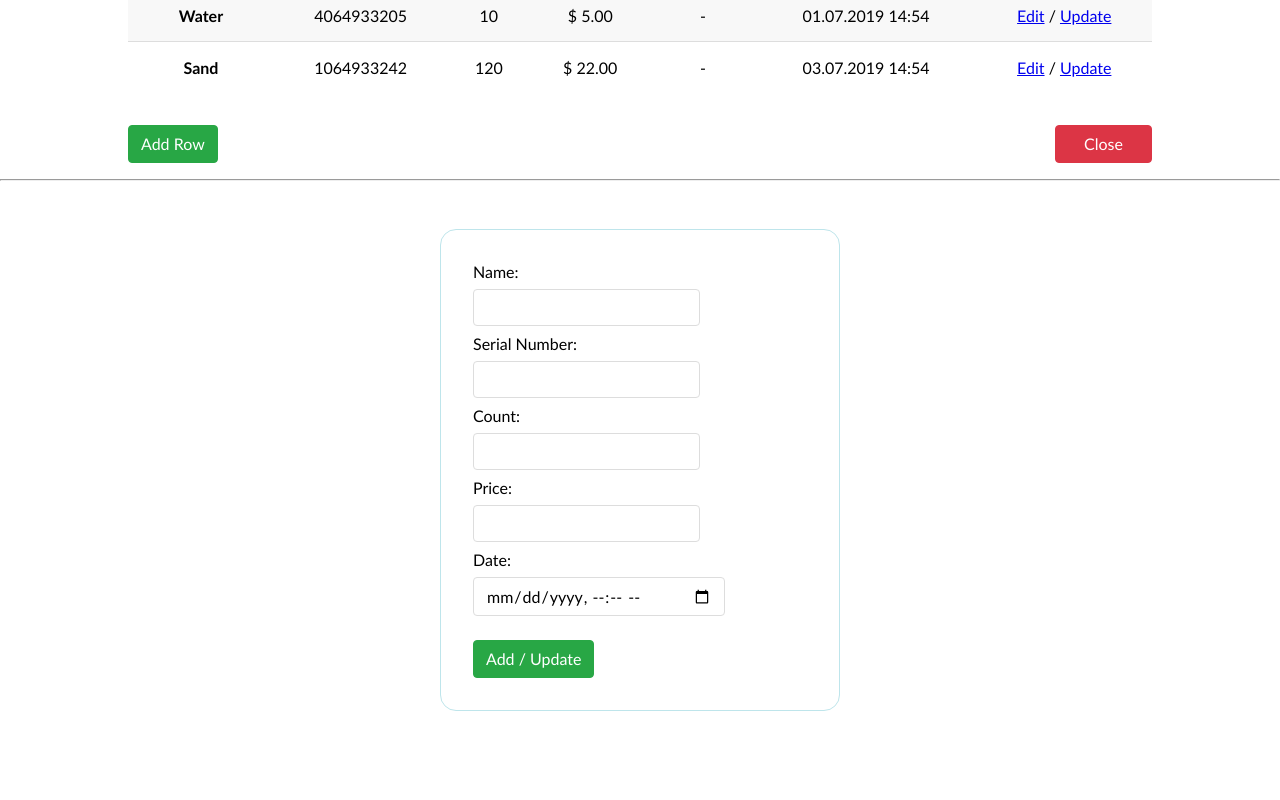
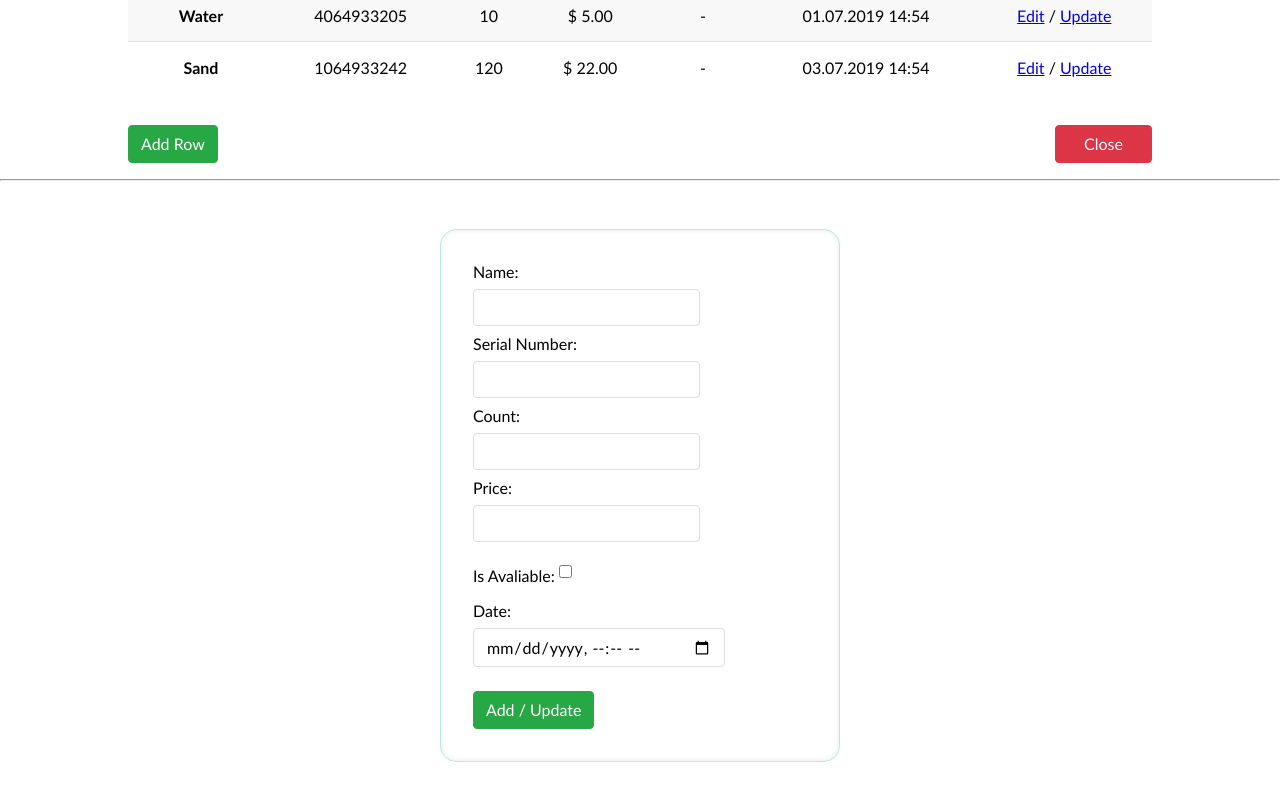
Before and after one commit to StudentNovikov/ModalTable, a website: page src/index.html in a window 1280 px wide. Shown: the part 452-1252 px from the top of the page. Before the commit the page ends 1211 px from the top, so only its background shows below. Drawn offline with Linux system fonts and the light colour scheme.

Commit message:
style fix

```diff
--- a/src/index.html
+++ b/src/index.html
@@ -7,7 +7,7 @@
   <title>Document</title>
 </head>
 <body>
-  <div class="container">
+  <div class="table-container">
     <h3 class="table-title">Table #1</h3>
     <div class="filter-container">
       <input type="text" placeholder="Type your filter here...">
@@ -92,8 +92,8 @@
       </tbody>
     </table>
 
-    <button class="btn btn-green">Add Row</button>
-    <button class="btn btn-red btn-right move-right">Close</button>
+    <button class="btn btn-green" id="addRow">Add Row</button>
+    <button class="btn btn-red btn-right move-right" id="closeTable">Close</button>
   </div>
   <hr>
   <div class="separator"></div>
@@ -107,10 +107,13 @@
       <input type="number" name="inputSerialNumber" id="count">
       <p><label for="price">Price:</label></p>
       <input type="text" name="inputPrice" id="price">
+      <br>
+      <label for="isAvaliable" class="my-1 inline-block va-sub">Is Avaliable:</label>
+      <input type="checkbox" name="inputIsAvaliable" value="isAvaliable">
       <p><label for="date">Date:</label></p>
       <input type="datetime-local" name="inputDate" id="date">
       <br>
-      <input class="btn btn-green mt-1" type="submit" value="Add / Update">
+      <input class="btn btn-green mt-1" type="submit" value="Add / Update" id="addUpdate">
      </form>
   </div>
   <div class="separator"></div>
--- a/src/style.css
+++ b/src/style.css
@@ -18,7 +18,7 @@
   font-family: "Trebuchet MS", Arial, Helvetica, sans-serif;
 }
 
-.container{
+.table-container{
   width:80%;
   margin:1rem auto;
 }
@@ -61,7 +61,7 @@
   display: flex;
 }
 
-input[type=text], input[type=number], input[type=datetime-local]{
+input[type=text], input[type=number], input[type=datetime-local], input[type=checkbox]{
   font-size: 1rem;
   padding: 0.5rem 0.75rem;
   margin: 0.5rem 0;
@@ -86,7 +86,7 @@ input[type=text]:focus, input[type=number]:focus, input[type=datetime-local]:foc
   line-height: 1.5;
   border-radius: .25rem;
   transition: color .15s ease-in-out,background-color .15s ease-in-out,border-color .15s ease-in-out,box-shadow .15s ease-in-out;
-  cursor: poiter;
+  cursor: pointer;
   color: #fff;
 }
 
@@ -135,6 +135,24 @@ input[type=text]:focus, input[type=number]:focus, input[type=datetime-local]:foc
 .separator{
   min-height: 3rem;
 }
+
+.my-1{
+  margin-top: 1rem;
+  margin-bottom: 1rem;
+}
+
+.inline-block{
+  display: inline-block;
+}
+
+.va-sub{
+  vertical-align: sub;
+}
+
+.va-bottom{
+  vertical-align: bottom;
+}
+
 /* Edit-Update form styles */
 .add-update{
   padding:2rem;
@@ -142,4 +160,5 @@ input[type=text]:focus, input[type=number]:focus, input[type=datetime-local]:foc
   border-radius: 1rem;
   margin:0 auto;
   border:1px solid var(--light-blue-color);
+  box-shadow: inset 0px 0px 5px rgba(0,0,0,0.1);
 }
```
